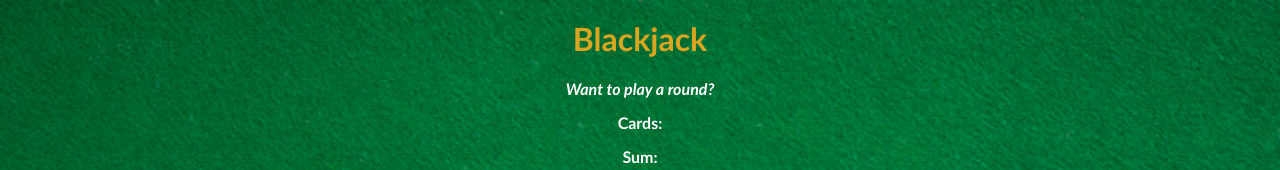
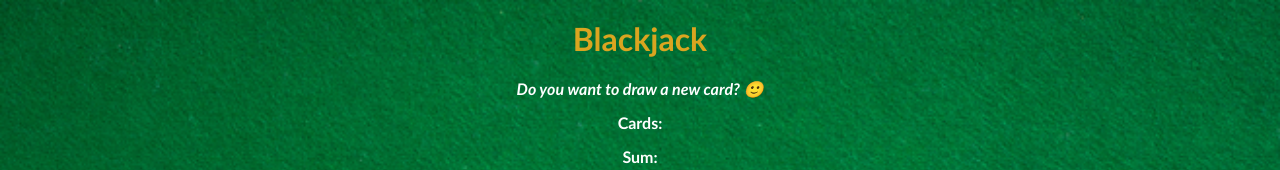
Before and after one commit to obinna-dev/blackjack-game, a plain HTML site: page index.html in a window 1280 px wide. Both pictures are taken after a click on the button "START GAME". Shown: the top 170 px of the page. Drawn offline with nearby package versions, Linux system fonts and the light colour scheme.

Commit message:
Make game interactive, display message

```diff
--- a/index.js
+++ b/index.js
@@ -5,8 +5,7 @@ let hasBlackJack = false
 let isAlive = true
 let message = ""
 
-// 2. Create a startGame() function. Move the conditional
-// below (line 11-20) inside the body of the function.
+let messageEl = document.getElementById("message-el")
 
 function startGame()    {
     if (sum <= 20) {
@@ -18,5 +17,6 @@ function startGame()    {
         message = "You're out of the game! 😭"
         isAlive = false
     }
-    console.log(message)
+
+    messageEl.textContent = message;
 }
```
Also changed, not shown: index.html (+0 -2 lines).
